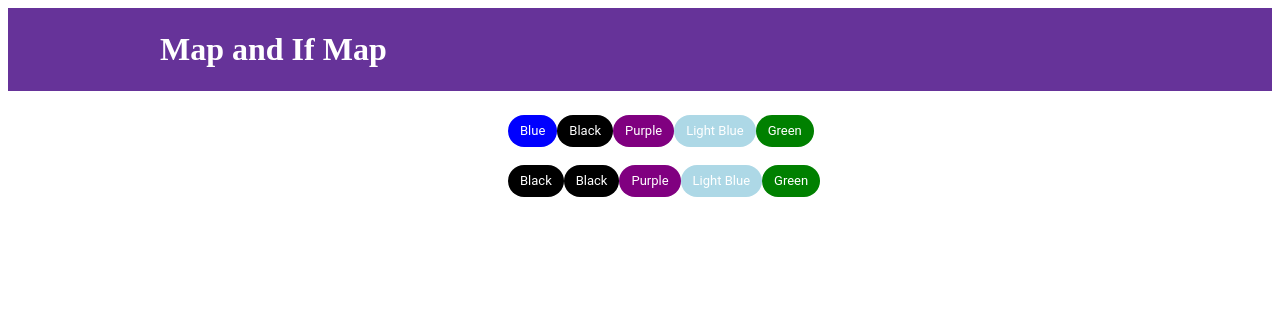
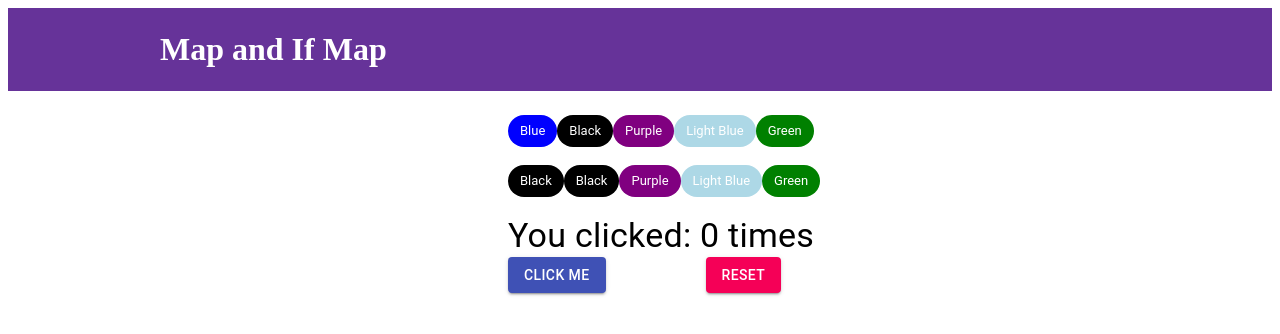
Before and after one commit to clay-jay/react-school-exercises, a Gatsby site: page /level2 in a window 1280 px wide. Built offline with nearby package versions, Linux system fonts and the light colour scheme; Gatsby itself is replaced by a stand-in of ours.

Commit message:
added hook counter

```diff
--- /dev/null
+++ b/src/components/hooksCounter.js
@@ -0,0 +1,29 @@
+import React from "react"
+import Button from "@material-ui/core/Button"
+import { useState } from "react"
+import Typography from "@material-ui/core/Typography"
+
+export default function HooksCounter() {
+  const [clickCount, setCount] = useState(0)
+
+  return (
+    <div>
+      <Typography variant="h4">You clicked: {clickCount} times</Typography>
+      <Button
+        variant="contained"
+        color="primary"
+        onClick={() => setCount(clickCount + 1)}
+      >
+        Click me
+      </Button>
+      <Button
+        variant="contained"
+        color="secondary"
+        onClick={() => setCount(0)}
+        style={{ marginLeft: "100px" }}
+      >
+        Reset
+      </Button>
+    </div>
+  )
+}
--- a/src/pages/level2.js
+++ b/src/pages/level2.js
@@ -1,5 +1,6 @@
 import React from "react"
 import Header from "../components/header"
+import HooksCounter from "../components/hooksCounter"
 import LevelTwoIfMap from "../components/levelTwoIfmap"
 import LevelTwoMap from "../components/levelTwoMap"
 
@@ -11,6 +12,8 @@ export default function LevelTwo() {
         <LevelTwoMap />
         <br/>
         <LevelTwoIfMap />
+        <br/>
+        <HooksCounter />
       </div>
     </div>
   )
```
